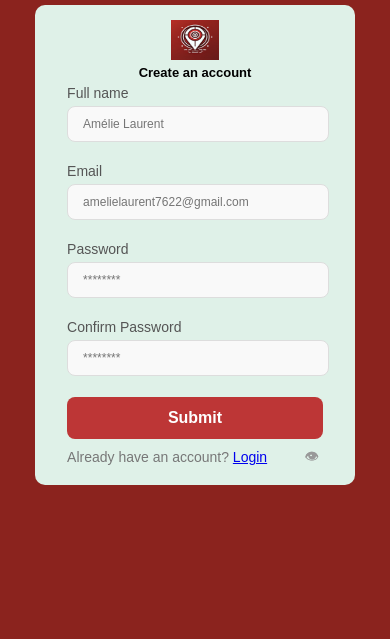
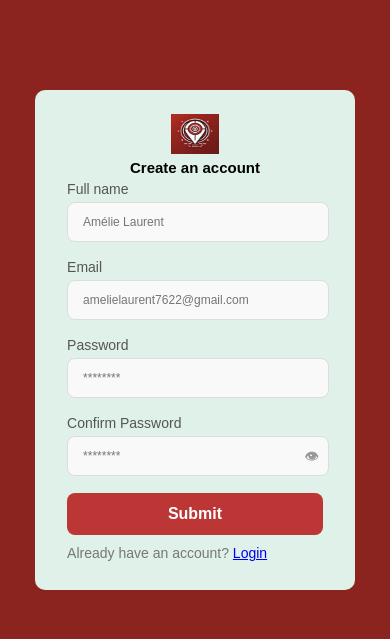
Before and after one commit to Zethuri/mobile-tracking, a PHP site: page /register.html in a window 390 px wide. Shown: the top 639 px of the page. Run offline with PHP 8.4, Linux system fonts and the light colour scheme.

Commit message:
changes made

```diff
--- a/style.css
+++ b/style.css
@@ -187,7 +187,7 @@ input {
   background: rgb(139, 35, 30);
 }
 
-@media (max-width: 390px) {
+@media (max-width: 330px) {
   body {
     display: flex;
     justify-content: center;
@@ -218,6 +218,7 @@ input {
   }
 
   .registerSection {
+    background-color: orange;
     width: 100%;
     display: flex;
     justify-content: center;
@@ -226,6 +227,7 @@ input {
   }
 
   .formHolder {
+    background-color: green;
     width: 97%;
     display: flex;
     justify-content: center;
@@ -270,14 +272,15 @@ input {
 
   .registerSection {
     width: 100%;
+    margin-top: 40px;
     display: flex;
     justify-content: center;
     flex-direction: column;
-    height: 490px;
+    height: 600px;
   }
 
   .formHolder {
-    height: 480px;
+    height: 500px;
     width: 82%;
     display: flex;
     justify-content: center;
@@ -310,7 +313,7 @@ input {
 
 }
 
-@media (width: 768px)
+/* @media (width: 768px)
 {
   .registerSection{
     width: 100%;
@@ -335,4 +338,4 @@ input {
   input{
     height: 35px;
   }
-}
+} */
```
